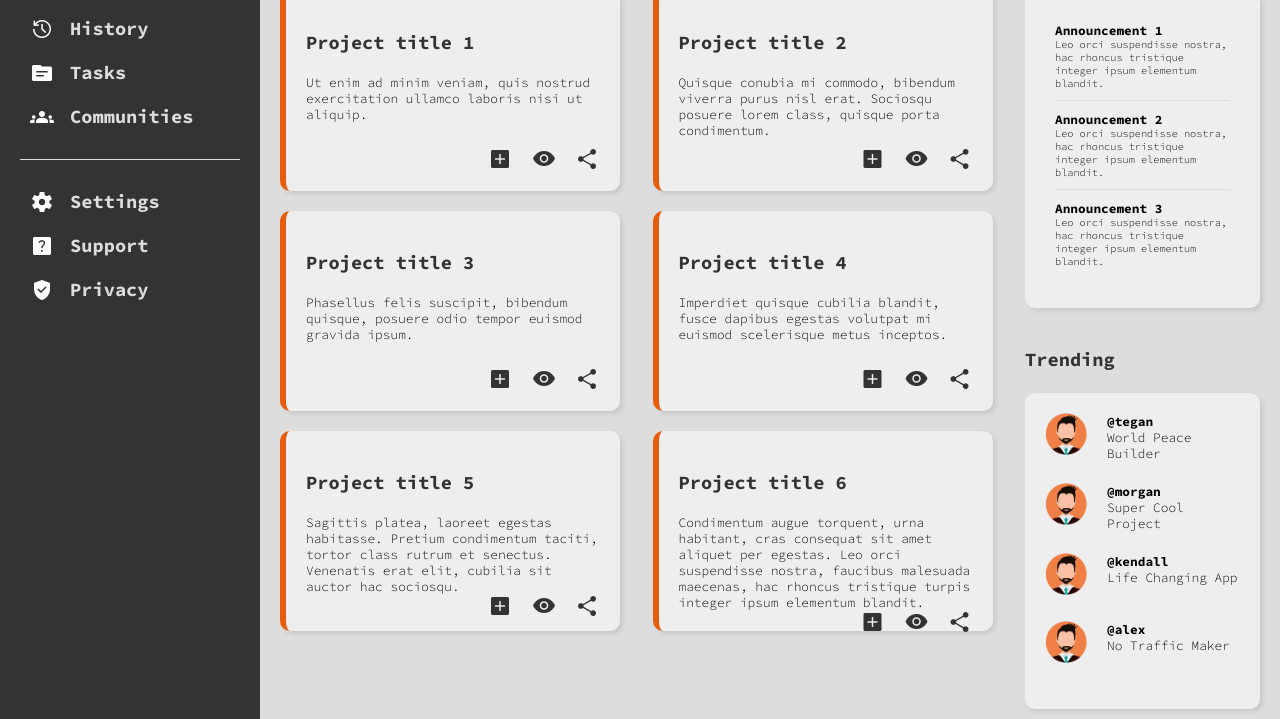
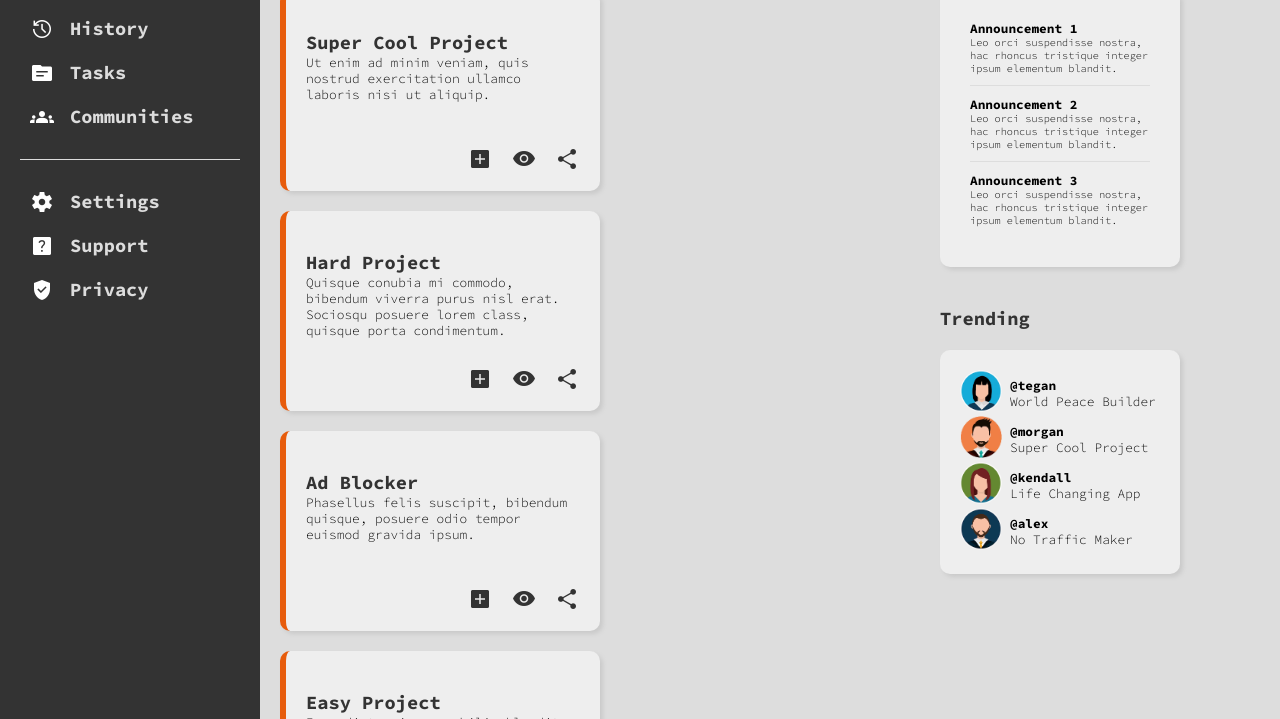
Before and after one commit to RobVerplanke/Admin-dashboard, a plain HTML site: page index.html in a window 1280 px wide. Shown: the part 233-952 px from the top of the page. Drawn offline with nearby package versions, Linux system fonts and the light colour scheme.

Commit message:
finish laout and styling

```diff
--- a/index.html
+++ b/index.html
@@ -83,7 +83,7 @@
                 <div class="projects-title"><h3>Your Projects</h3></div>
                     <div class="projects">
                         <article class="project">
-                            <div class="project-title"><h3>Project title 1</h3></div>
+                            <div class="project-title"><h3>Super Cool Project</h3></div>
                             <div class="project-content">
                                 <p>
                                     Ut enim ad minim veniam, quis nostrud exercitation
@@ -97,7 +97,7 @@
                             </div>
                         </article>
                         <article class="project">
-                            <div class="project-title"><h3>Project title 2</h3></div>
+                            <div class="project-title"><h3>Hard Project</h3></div>
                             <div class="project-content">
                                 <p>
                                     Quisque conubia mi commodo, bibendum viverra purus
@@ -112,7 +112,7 @@
                             </div>
                         </article>
                         <article class="project">
-                            <div class="project-title"><h3>Project title 3</h3></div>
+                            <div class="project-title"><h3>Ad Blocker</h3></div>
                             <div class="project-content">
                                 <p>
                                     Phasellus felis suscipit, bibendum quisque, posuere
@@ -126,7 +126,7 @@
                             </div>
                         </article>
                         <article class="project">
-                            <div class="project-title"><h3>Project title 4</h3></div>
+                            <div class="project-title"><h3>Easy Project</h3></div>
                             <div class="project-content">
                                 <p>
                                     Imperdiet quisque cubilia blandit, fusce dapibus egestas
@@ -140,12 +140,12 @@
                             </div>
                         </article>
                         <article class="project">
-                            <div class="project-title"><h3>Project title 5</h3></div>
+                            <div class="project-title"><h3>Impossilble App</h3></div>
                             <div class="project-content">
                                 <p>
                                     Sagittis platea, laoreet egestas habitasse.
                                     Pretium condimentum taciti, tortor class rutrum et senectus.
-                                    Venenatis erat elit, cubilia sit auctor hac sociosqu.
+                                    Venenatis erat elit..
                                 </p>
                             </div>
                             <div class="project-options">
@@ -155,13 +155,11 @@
                             </div>
                         </article>
                         <article class="project">
-                            <div class="project-title"><h3>Project title 6</h3></div>
+                            <div class="project-title"><h3>Money Maker</h3></div>
                             <div class="project-content">
                                 <p>
                                     Condimentum augue torquent, urna habitant, cras consequat
-                                    sit amet aliquet per egestas. Leo orci suspendisse nostra,
-                                    faucibus malesuada maecenas, hac rhoncus tristique turpis
-                                    integer ipsum elementum blandit.
+                                    sit amet aliquet per egestas. Leo orci suspendisse nostra.
                                 </p>
                             </div>
                             <div class="project-options">
@@ -208,7 +206,7 @@
                 <div class="project-title"><h3>Trending</h3></div>
                 <div class="trending">
                     <div class="user-avatar-small">
-                        <img src="/img/av1.png" alt="Users avatar">
+                        <img src="/img/av2.png" alt="Users avatar">
                     </div>
                     <div class="user-info">
                         <div class="trending-user-info"><p>@tegan</p></div>
@@ -222,14 +220,14 @@
                         <div class="user-name"><p>Super Cool Project</p></div>
                     </div>
                     <div class="user-avatar-small">
-                        <img src="/img/av1.png" alt="Users avatar">
+                        <img src="/img/av3.png" alt="Users avatar">
                     </div>
                     <div class="user-info">
                         <div class="trending-user-info"><p>@kendall</p></div>
                         <div class="user-name"><p>Life Changing App</p></div>
                     </div>
                     <div class="user-avatar-small">
-                        <img src="/img/av1.png" alt="Users avatar">
+                        <img src="/img/av4.png" alt="Users avatar">
                     </div>
                     <div class="user-info">
                         <div class="trending-user-info"><p>@alex</p></div>
--- a/styles/style.css
+++ b/styles/style.css
@@ -18,7 +18,7 @@
 
 
     --main-left-background-color: #ddd;
-    --main-left-width: 3fr;
+    --main-left-width: 2fr;
     --main-right-background-color: #ddd;
     --main-right-width: 1fr;
 
@@ -92,8 +92,9 @@ aside h1, h3{
 }
 
 .project-title h3{
+    cursor: pointer;
     padding: 0;
-    margin: 20px 0 20px 0;
+    margin: 20px 0 0px 0;
     color: var(--header-text-color)
 }
 
@@ -122,7 +123,7 @@ aside li{
 article{
     background-color: var(--article-background-color);
 
-    width: 340px;
+    /* width: 340px; */
     height: 200px;
     padding: 20px;
     border-radius: 10px;
@@ -305,7 +306,7 @@ main{
 
 .projects{
     display: grid;
-    grid-template-columns: repeat(auto-fit, minmax(340px, 1fr));
+    grid-template-columns: repeat(auto-fit, minmax(240px, 320px));
     grid-auto-rows: 1fr;
     gap: 20px;
 
@@ -335,22 +336,30 @@ main{
     background-color: var(--main-right-background-color);
 
     display: grid;
-    grid-template-rows: 40px 1fr 40px 1fr;
-
+    grid-template-columns: 260px;
+    grid-template-rows: 40px max(300px, 1fr) 40px 1fr;
+    align-content: start;
 }
 
 .announcements{
     background-color: var(--article-background-color);
 
+    max-height: 300px;
     padding: 30px;
-    margin: 25px 20px 20px 0;
+    margin: 20px 20px 20px 0;
     border-radius: 10px;
     box-shadow: 3px 3px 4px #cacaca;
 }
 
+
+
 .announcement:not(:nth-child(3)){
     border-bottom: solid 1px #ddd;
     margin-bottom: 10px;
+}
+
+.announcement{
+    cursor: pointer;
 }
 
 .announcement-text{
@@ -366,13 +375,17 @@ main{
 .trending{
     background-color: var(--article-background-color);
 
+    max-width: 240px;
+    max-height: 300px;
     padding: 20px;
-    margin: 25px 20px 20px 0;
+    margin: 20px 20px 20px 0;
     border-radius: 10px;
     box-shadow: 3px 3px 4px #cacaca;
 
     display: grid;
-    grid-template-columns: 1fr 4fr;
+    grid-template-columns: 30px 4fr;
+    align-items: center;
+
 }
 
 .user-info-welcome{
```
Also changed, not shown: img/av2.png (added), img/av3.png (added), img/av4.png (added).
